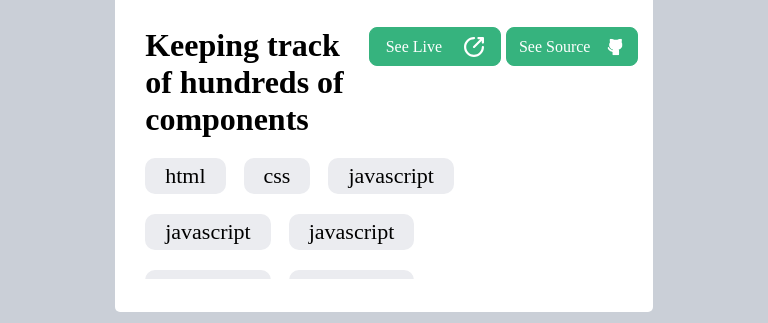
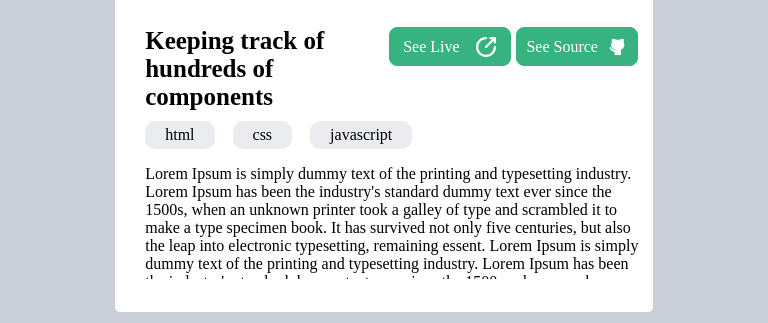
Before and after one commit to PrinceBadru/MOBILE-WEB, a plain HTML site: page index.html in a window 768 px wide. Shown: the part 448-771 px from the top of the page. Drawn offline with Linux system fonts and the light colour scheme.

Commit message:
Fix Pop-up

```diff
--- a/index.html
+++ b/index.html
@@ -210,16 +210,14 @@
                             <li>html</li>
                             <li>css</li>
                             <li>javascript</li>
-                            <li>javascript</li>
-                            <li>javascript</li>
-                            <li>javascript</li>
-                            <li>javascript</li>
-                            <li>javascript</li>
                         </ul>
 
                     </div>
                     <p>Lorem Ipsum is simply dummy text of the printing and typesetting industry. Lorem Ipsum has been the industry's standard dummy text ever since the 1500s, when an unknown printer took a galley of type and scrambled it to make a type specimen book. It has survived not only five centuries, but also the leap into electronic typesetting, remaining essent. Lorem Ipsum is simply dummy text of the printing and typesetting industry. Lorem Ipsum has been the industry's standard dummy text ever since the 1500s, when an unknown printer took a galley of type and scrambled it to make a type specimen book. It has survived not only five centuries, but also the leap into electronic typesetting, remaining essent</p>
-
+                    <div class="mobile-buttons">
+                        <a href="" class="btn-secondary">See Live <img src="images/icons/live.svg" alt="See PRoject Live"/></a>
+                        <a href="" class="btn-secondary">See Source <img src="images/icons/github.svg" alt="See Source Code"/></a>
+                    </div>
                 </div>
             </div>
         </div>
--- a/style.css
+++ b/style.css
@@ -768,7 +768,27 @@ textarea {
   justify-content: space-around;
 }
 
+.mobile-buttons {
+  display: flex;
+  justify-content: space-around;
+}
+
 .display-centered .btn-secondary {
+  border: 1px solid #36b37e;
+  border-radius: 8px;
+  background: #36b37e;
+  color: white;
+  width: 110px;
+  padding: 5px;
+  text-decoration: none;
+  height: 27px;
+  display: flex;
+  margin-right: 5px;
+  justify-content: space-around;
+  align-items: center;
+}
+
+.mobile-buttons .btn-secondary {
   border: 1px solid #36b37e;
   border-radius: 8px;
   background: #36b37e;
@@ -811,3 +831,63 @@ textarea {
   padding-left: 20px;
   font-size: 22px;
 }
+
+@media (max-width:768px){
+
+  .card-body{
+    overflow-x: hidden;
+  }
+  .display-centered{
+  display:none;
+  }
+
+  .childs p {
+    padding-left: 20px;
+    font-size: 16px;
+}
+
+  .mobile-buttons{
+    display:flex;
+    }
+
+    .asscories .card-tags {
+      display: flex;
+      justify-content: flex-start;
+      width: 100%;
+      flex-wrap: wrap;
+      margin: 0;
+      padding: 0;
+      margin-left: 20px;
+  }
+
+  .two-columns h4 {
+    font-size: 25px;
+    width: 60%;
+    padding: 0;
+    margin: 0;
+    padding-left: 20px;
+}
+
+.card-tags li {
+  background-color: #ebecf0;
+  color: black;
+  font-size: 16px;
+  margin-right: 18px;
+  border-radius: 10px;
+  padding-left: 20px;
+  padding-right: 20px;
+  padding-top: 5px;
+  padding-bottom: 5px;
+  margin-top: 10px;
+}
+}
+
+@media (min-width:768px){
+  .display-centered{
+  display:flex;
+  }
+
+  .mobile-buttons{
+    display:none;
+    }
+}
```
